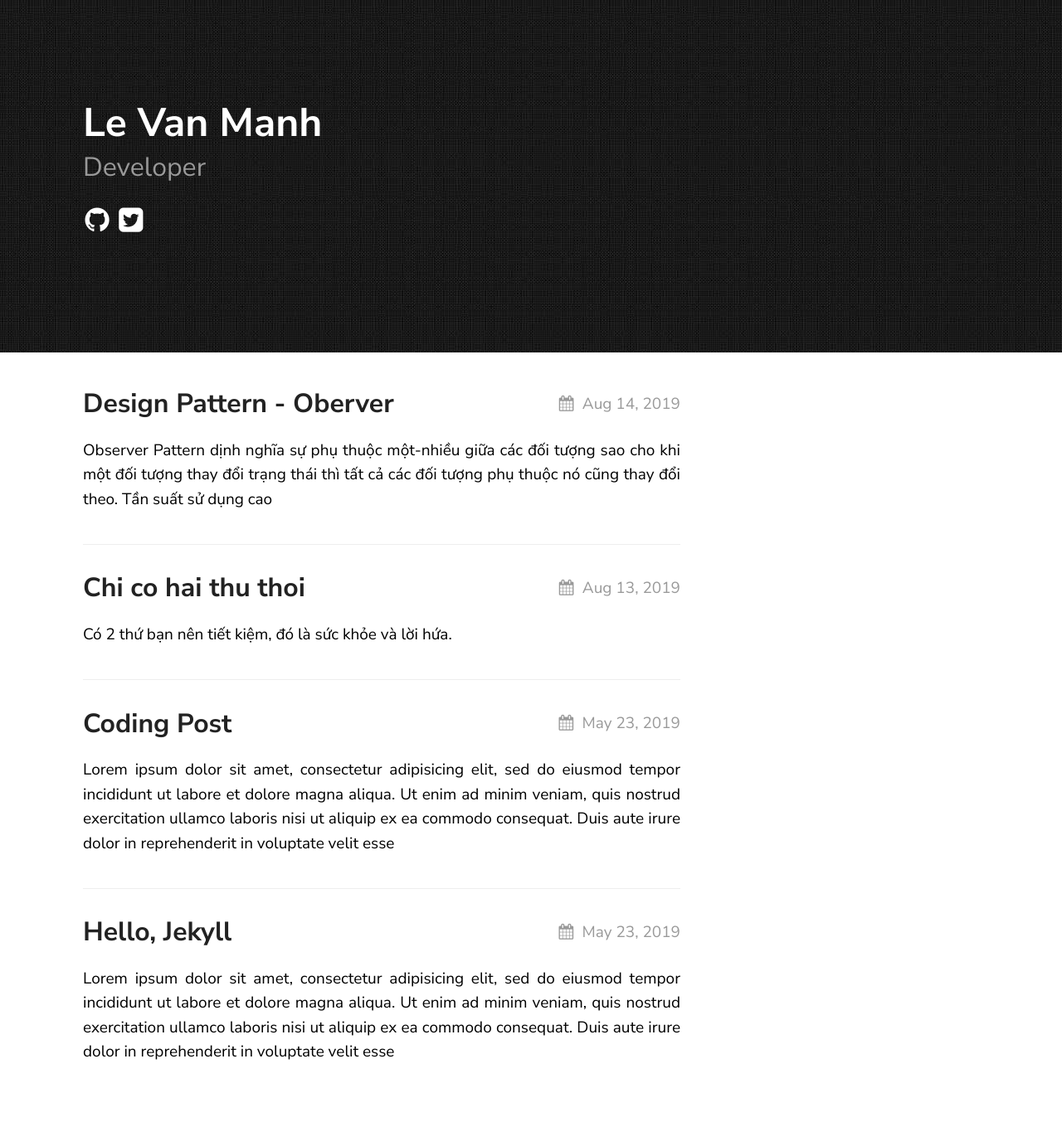
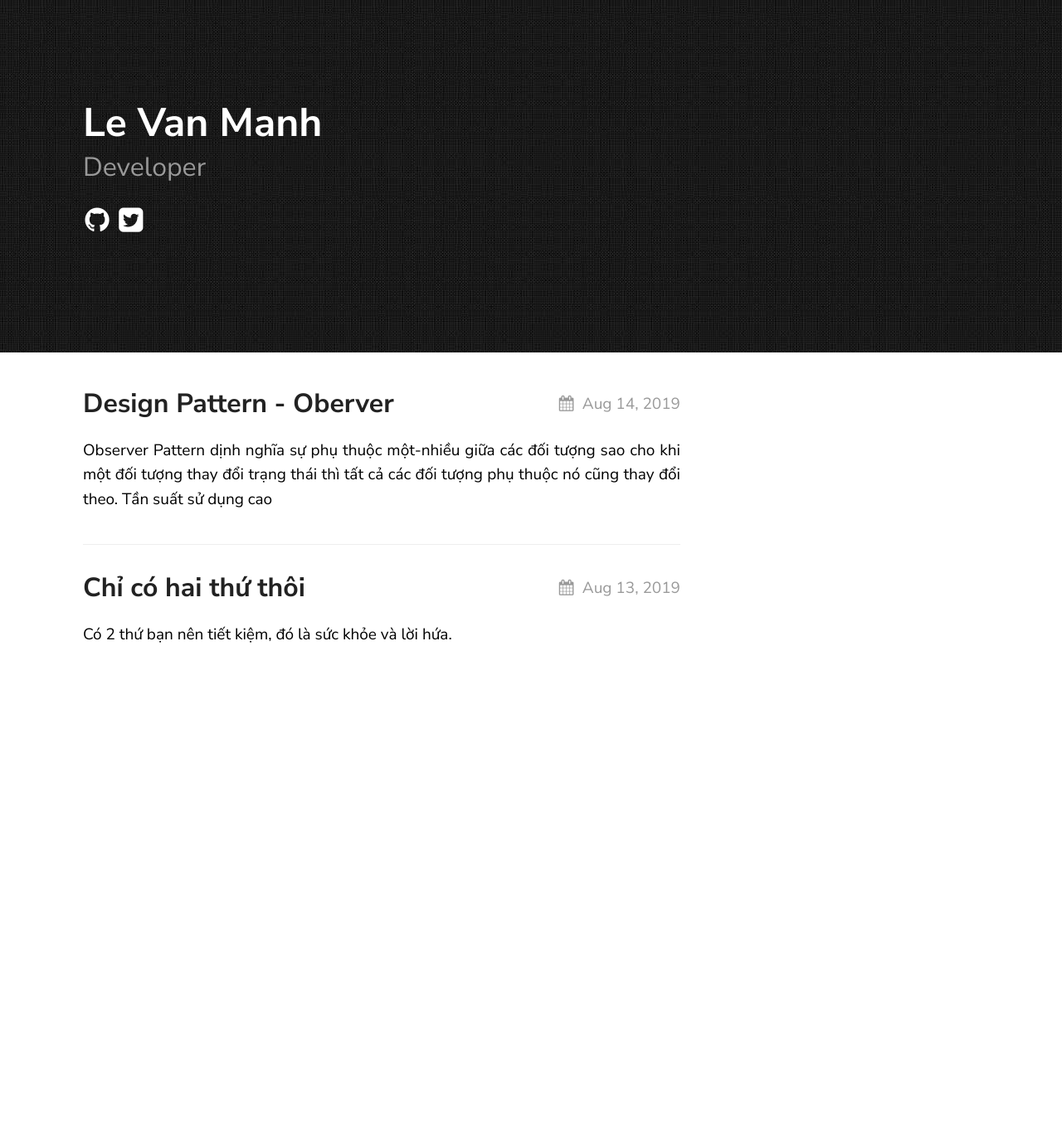
Before and after one commit to levanmanhbka/levanmanhbka.github.io, a Jekyll site: the page built from index.md, in a window 1280 px wide. Shown: the whole page at 83% size. Built offline with Jekyll 4.4.1, drawn with Linux system fonts in a browser that asks for light colours; after the commit the page ends 900 px from its top, so only the background shows below that.

Commit message:
change chi co hai thu thoi

````diff
--- a/_posts/2019-05-23-welcome-to-jekyll.markdown
+++ /dev/null
@@ -1,14 +0,0 @@
----
-layout: post
-title:  "Hello, Jekyll"
-date:   2019-05-23 21:03:36 +0530
----
-Lorem ipsum dolor sit amet, consectetur adipisicing elit, sed do eiusmod tempor incididunt ut labore et dolore magna aliqua. Ut enim ad minim veniam, quis nostrud exercitation ullamco laboris nisi ut aliquip ex ea commodo consequat. Duis aute irure dolor in reprehenderit in voluptate velit esse
-
-![texture theme preview](https://images.unsplash.com/photo-1500322969630-a26ab6eb64cc?ixlib=rb-1.2.1&ixid=eyJhcHBfaWQiOjEyMDd9&w=1000&q=80)
-
-Check out the [Jekyll docs][jekyll-docs] for more info on how to get the most out of Jekyll. File all bugs/feature requests at [Jekyll’s GitHub repo][jekyll-gh]. If you have questions, you can ask them on [Jekyll Talk][jekyll-talk].
-
-[jekyll-docs]: https://jekyllrb.com/docs/home
-[jekyll-gh]:   https://github.com/jekyll/jekyll
-[jekyll-talk]: https://talk.jekyllrb.com/
--- a/_posts/2019-06-30-coding-post.markdown
+++ /dev/null
@@ -1,32 +0,0 @@
----
-layout: post
-title:  "Coding Post"
-description: An example post which shows code rendering.
-date:   2019-05-23 21:03:36 +0530
-categories: Javascript NodeJS
----
-Lorem ipsum dolor sit amet, consectetur adipisicing elit, sed do eiusmod tempor incididunt ut labore et dolore magna aliqua. Ut enim ad minim veniam, quis nostrud exercitation ullamco laboris nisi ut aliquip ex ea commodo consequat. Duis aute irure dolor in reprehenderit in voluptate velit esse
-
-```javascript
-const express = require('express')
-const app = express()
-
-app.get('/', function (req, res) {
-  res.send('Hello World')
-})
-
-app.listen(3000)
-```
-
-Lorem ipsum dolor sit amet, consectetur adipisicing elit. Aliquam qui voluptatem excepturi nemo similique atque sapiente aperiam, dolorum deleniti! Esse quam perferendis temporibus nemo at molestias necessitatibus tenetur cupiditate sapiente. Lorem ipsum dolor sit amet, consectetur adipisicing elit. Nihil et voluptatibus non labore officiis assumenda, distinctio perspiciatis blanditiis nesciunt rerum molestias impedit fugiat nulla qui libero minima quasi! Libero, iure.
-
-```scss
-body {
-	font-family: 'Nunito Sans', sans-serif;
-	line-height: 1.5em;
-	margin: 0;
-	-webkit-font-smoothing: antialiased;
-	-moz-osx-font-smoothing: grayscale;
-}
-```
-Lorem ipsum dolor sit amet, consectetur adipisicing elit. Aliquam rerum, ratione impedit necessitatibus facere soluta odio repellat asperiores neque! Sunt iusto quia suscipit amet inventore eum, vel molestiae reiciendis alias.
--- a/_posts/2019-08-14-chi-co-hai-thu-thoi.markdown
+++ b/_posts/design_pattern/mind/2019-08-14-chi-co-hai-thu-thoi.markdown
@@ -1,6 +1,6 @@
 ---
 layout: post
-title:  "Chi co hai thu thoi"
+title:  "Chỉ có hai thứ thôi"
 date:   2019-08-14 00:00:00 +0530
 ---
 
````
